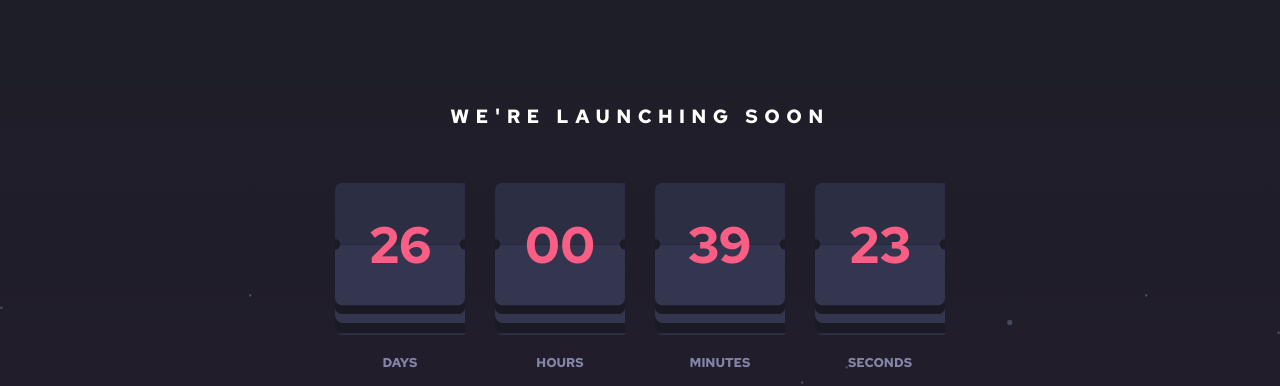
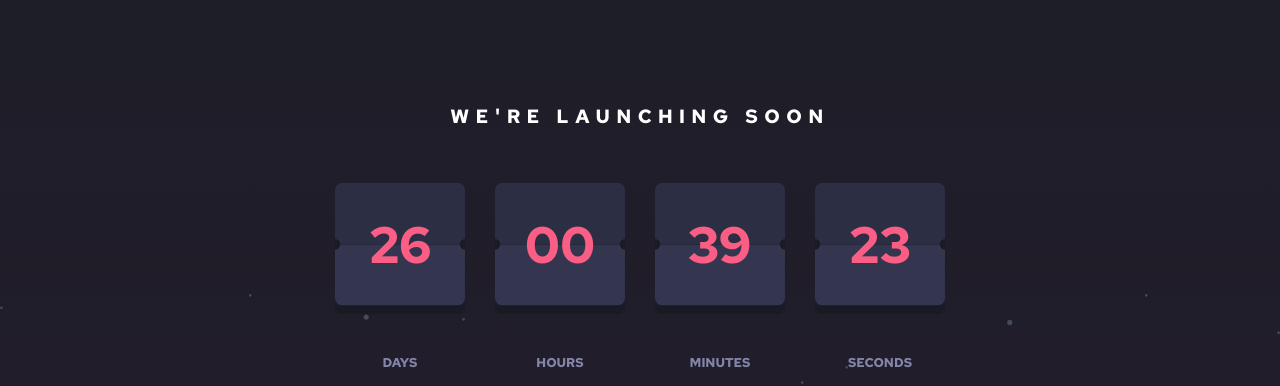
Before and after one commit to Cheplusplus/countdown, a React (Vite) app: page / in a window 1280 px wide. Shown: the top 386 px of the page. Built offline with nearby package versions, Linux system fonts and the light colour scheme.

Commit message:
Added comments and docs and refactored

```diff
--- a/src/components/TimeCardHolder.jsx
+++ b/src/components/TimeCardHolder.jsx
@@ -29,9 +29,6 @@ const TimeCardHolder = () => {
     <div className='time-card-holder'>
     {timeToEndOfMonth.map((time, i) =>
       <div className='time-card'
-        style={{
-          backgroundImage: `url(${timeCards})`,
-        }}
         key={i}>
         <img className='time-card-img'
           src={timeCards}>
@@ -40,10 +37,11 @@ const TimeCardHolder = () => {
           {time}
         </span>
         <p className='time-card-label'>
-          {timeLabels[i].toUpperCase()}</p>
-        </div>
+          {timeLabels[i].toUpperCase()}
+        </p>
+      </div>
     )}
-  </div>
+    </div>
   )
 }
 
```
